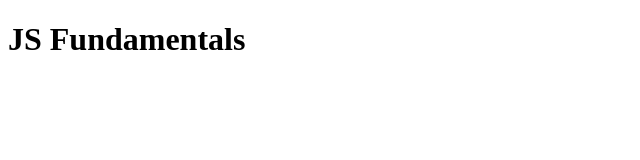
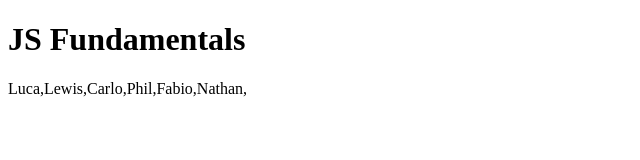
Before and after one commit to LucaGiampieri/js-arrays, a plain HTML site: page 02-arrays-bonus/index.html in a window 1280 px wide. Shown: the whole page, without its empty margins (0-640 px from the left). Drawn offline with Linux system fonts and the light colour scheme.

Commit message:
Bonus Esercizi 3 e 5

```diff
--- a/02-arrays-bonus/index.html
+++ b/02-arrays-bonus/index.html
@@ -9,6 +9,7 @@
 <body>
 
   <h1>JS Fundamentals</h1>
+  <div id="teachersList"></div>
 
   <script src="script.js"></script>
 </body>
--- a/02-arrays-bonus/script.js
+++ b/02-arrays-bonus/script.js
@@ -18,10 +18,18 @@ console.log(reversedTeachers);
 const longNames = null;
 
 // 3. Rimuovi 'Ed' dall'array teachers
+const index = teachers.indexOf('Ed');
+teachers.splice(index,1);
+console.log(teachers);
+
 
 // 4. Verifica se 'Fabio' è presente nell'array teachers
 // e salva il risultato nella variabile isFabioPresent
 const isFabioPresent = null;
 
 // 5. Unisci tutti gli insegnanti nell'array teachers in una stringa  separata da virgole e salvala nella variabile teachersString
-const teachersString = null;
+for (i = 0; i < teachers.length; i++){
+  let teachersString = `${teachers[i]},` ;
+  console.log(teachersString);
+  teachersList.innerHTML += teachersString;
+}
```
